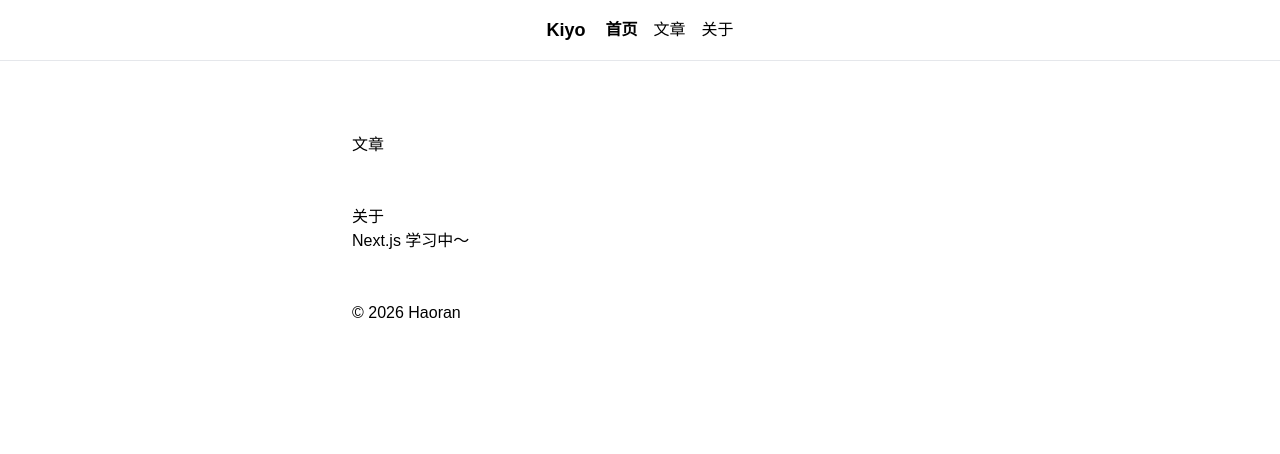
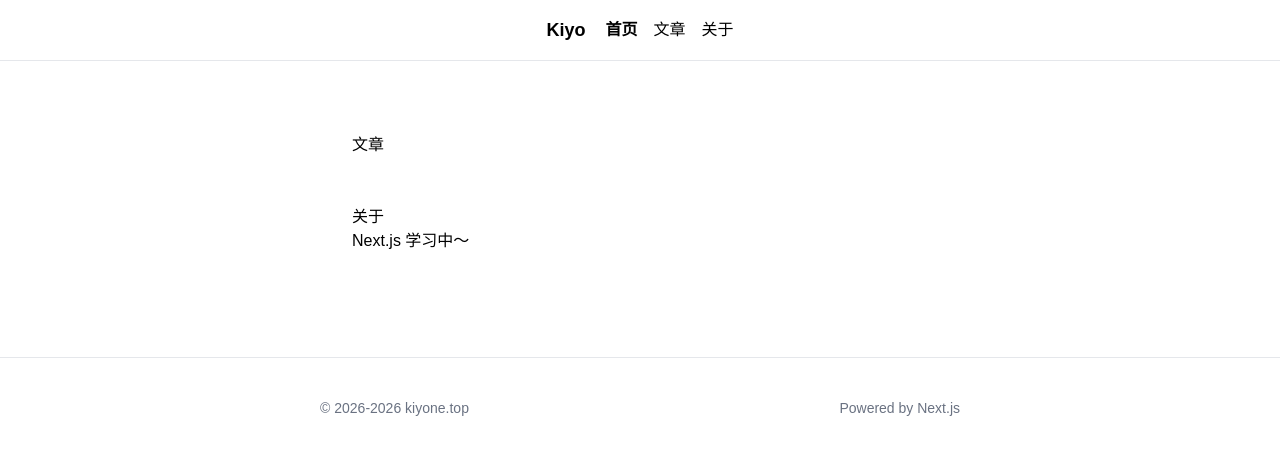
Before and after one commit to Your-S04/nextjs-blog, a Next.js app: page / in a window 1280 px wide. Shown: the top 454 px of the page. Built offline with nearby package versions, Linux system fonts and the light colour scheme.

Commit message:
feat: 增加了Footer组件

```diff
--- a/app/layout.tsx
+++ b/app/layout.tsx
@@ -1,17 +1,7 @@
 import type { Metadata } from "next";
-import { Geist, Geist_Mono } from "next/font/google";
 import "./globals.css";
 import Header from "@/components/Header";
-
-const geistSans = Geist({
-  variable: "--font-geist-sans",
-  subsets: ["latin"],
-});
-
-const geistMono = Geist_Mono({
-  variable: "--font-geist-mono",
-  subsets: ["latin"],
-});
+import Footer from "@/components/Footer";
 
 export const metadata: Metadata = {
   title: "Create Next App",
@@ -24,6 +14,7 @@ export default function RootLayout({ children }: {children: React.ReactNode}) {
       <body>
         <Header />
         <main  className="max-w-2xl mx-auto p-4">{children}</main>
+        <Footer />
       </body>
     </html>
   );
--- a/app/page.tsx
+++ b/app/page.tsx
@@ -1,7 +1,6 @@
 import Link from "next/link";
 
 export default function Home() {
-  const name = "Haoran";
   return (
     <main>
       <section id="articles">
@@ -12,8 +11,6 @@ export default function Home() {
         <p>关于</p>
         <Link href="/about" className="text-blue-500 underline">Next.js 学习中～</Link>
       </section>
-
-      <footer>© 2026 {name} </footer>
     </main>
   );
 }
--- /dev/null
+++ b/components/Footer.tsx
@@ -0,0 +1,14 @@
+const startYear = 2026;
+
+export default function Footer() {
+    const year = new Date().getFullYear();
+
+    return (
+        <footer className="border-t border-gray-200 mt-8">
+            <div className="max-w-2xl mx-auto p-4 text-sm text-gray-500 flex justify-between">
+                <span>© {startYear}-{year} kiyone.top</span>
+                <span>Powered by Next.js</span>
+            </div>
+        </footer>
+    )
+}
```
